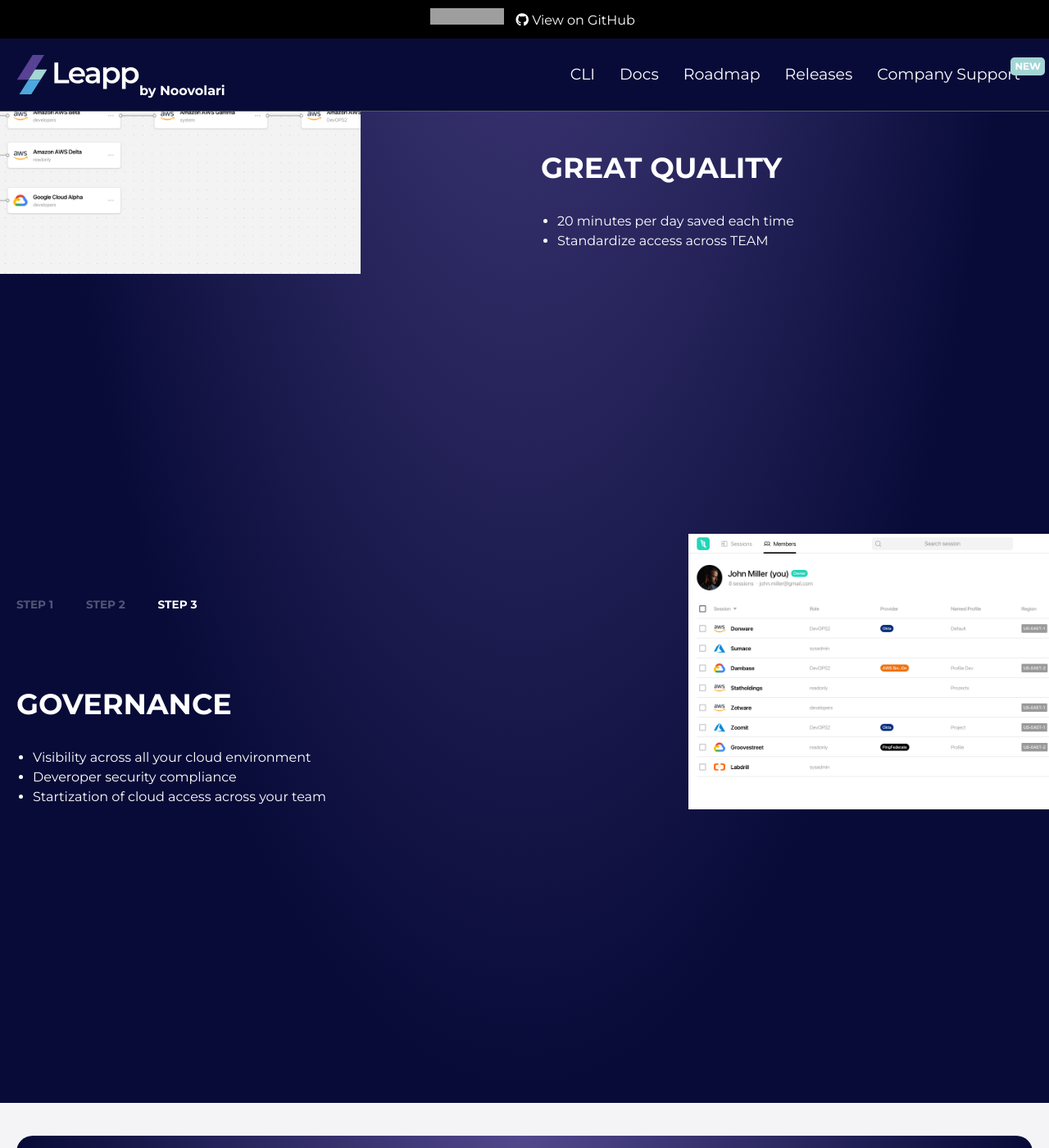
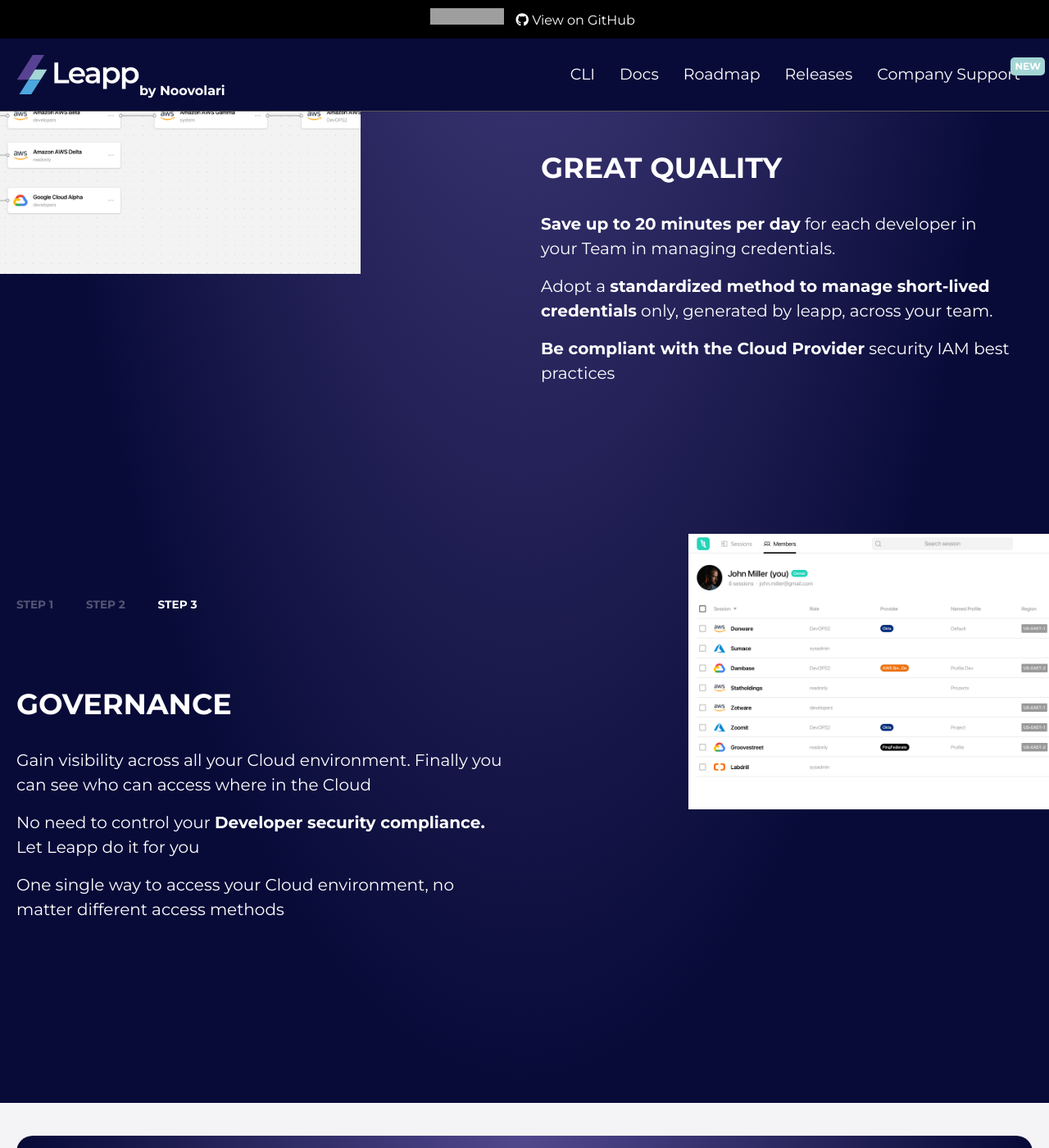
Before and after one commit to Noovolari/leapp-website, a Jekyll site: the page built from _pages/team.markdown, in a window 1280 px wide and 1400 px high, scrolled down 2694 px. Shown: the whole window at 82% size. Built offline with Jekyll 4.4.1, drawn with Linux system fonts in a browser that asks for light colours; nearby versions of some CDN libraries; some of the changed text lies outside the part shown; grey boxes are pictures that could not be loaded.

Commit message:
chore: changed steps copyright

```diff
--- a/_data/steps/steps_team.yml
+++ b/_data/steps/steps_team.yml
@@ -1,7 +1,7 @@
 title:
 step:
   - title: HIGH PRODUCTIVITY
-    content: "<ul><li>Leapp Team as source of true of IAM access</li><li>Onboard your developers faster</li><li>Fewer request  and easy to remove access to your Cloud</li></ul>"
+    content: "<p>Manage your IAM access with Leapp as source of truth.</p><p><b>Speed up your on-boarding process</b> of your DevOps with a pre-configured version of Leapp</p><p><b>Automatically provision</b> your company Leapp Sessions from a single point.</p>"
     video:
     autoplay: true
     controls: false
@@ -9,7 +9,7 @@
     image: "/steps/step1-team.png"
 
   - title: GREAT QUALITY
-    content: "<ul><li>20 minutes per day saved each time</li><li>Standardize access across TEAM</li></ul>"
+    content: "<p><b>Save up to 20 minutes per day</b> for each developer in your Team in managing credentials.</p><p>Adopt a <b>standardized method to manage short-lived credentials</b> only, generated by leapp, across your team.</p><p><b>Be compliant with the Cloud Provider</b> security IAM best practices</p>"
     video:
     autoplay: true
     controls: false
@@ -17,7 +17,7 @@
     image: "/steps/step2-team.png"
 
   - title: GOVERNANCE
-    content: "<ul><li>Visibility across all your cloud environment</li><li>Deveroper security compliance</li><li>Startization of cloud access across your team</li></ul>"
+    content: "<p>Gain visibility across all your Cloud environment. Finally you can see who can access where in the Cloud</p><p>No need to control your <b>Developer security compliance.</b> Let Leapp do it for you</p><p>One single way to access your Cloud environment, no matter different access methods</p>"
     video:
     autoplay: true
     controls: false
```
